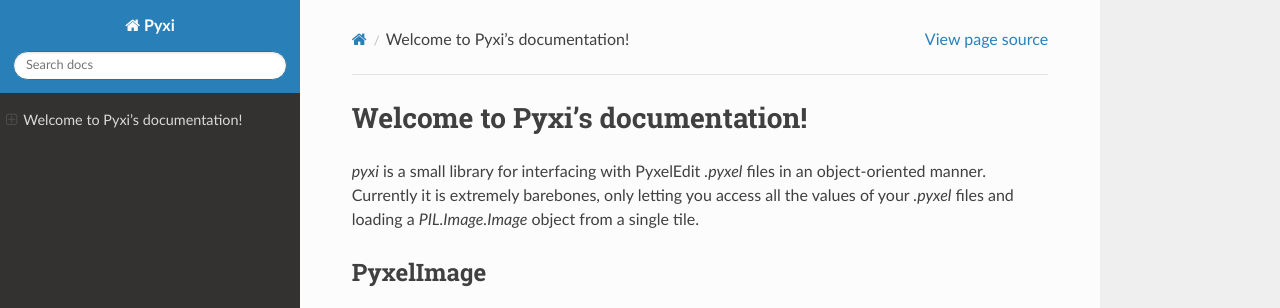
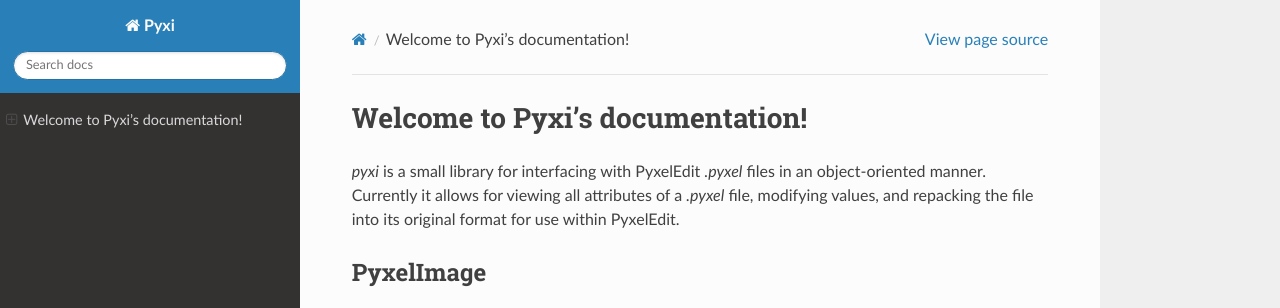
Before and after one commit to robertwayne/pyxi, a Sphinx documentation site: the page built from docs/index.rst, in a window 1280 px wide and 900 px high, cut to the strip 0-308 px from the top of the window. Built offline with Sphinx 7.4.7 and the Read the Docs theme 2.0.0, drawn with Linux system fonts in a browser that asks for light colours.

Commit message:
Updated description and examples.

```diff
--- a/docs/index.rst
+++ b/docs/index.rst
@@ -2,8 +2,8 @@ Welcome to Pyxi's documentation!
 ================================
 
 `pyxi` is a small library for interfacing with PyxelEdit `.pyxel` files in an object-oriented manner.
-Currently it is extremely barebones, only letting you access all the values of your `.pyxel` files and loading a
-`PIL.Image.Image` object from a single tile.
+Currently it allows for viewing all attributes of a `.pyxel` file, modifying values, and repacking the file
+into its original format for use within PyxelEdit.
 
 .. toctree::
    :maxdepth: 4
```
Also changed, not shown: README.md (+14 -4 lines).
